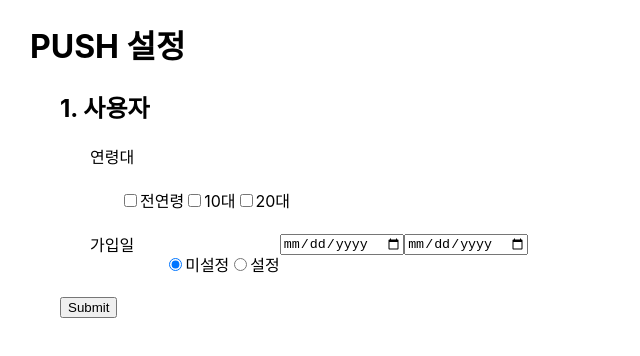
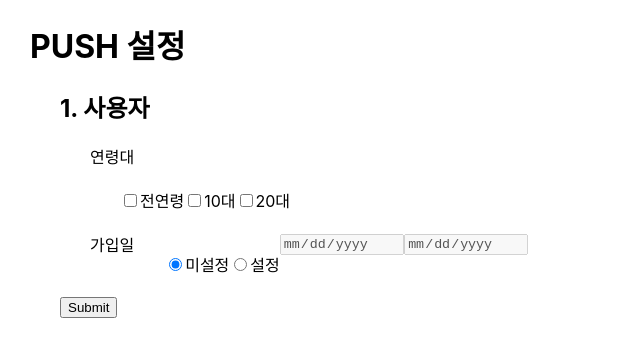
Before and after one commit to seulgiyoon/study-react-hook-form, a React (Create React App) app: page / in a window 1280 px wide. Shown: the top 356 px of the page, without its empty margins (0-640 px from the left). Built offline with nearby package versions, Linux system fonts and the light colour scheme.

Commit message:
Add reset input values

```diff
--- a/src/molecules/DateInputGroup.js
+++ b/src/molecules/DateInputGroup.js
@@ -4,11 +4,11 @@ import React from 'react';
 // import { useFormContext } from 'react-hook-form';
 import { Input } from '../atoms';
 
-export default function DateInputGroup({ inputData, isDisable }) {
+export default function DateInputGroup({ inputData }) {
   return (
     <>
       {inputData.map((item, index) => (
-        <Input key={index} type={'date'} item={item} isDisable={isDisable} />
+        <Input key={index} type={'date'} item={item} />
       ))}
     </>
   );
--- a/src/template/Category1.js
+++ b/src/template/Category1.js
@@ -6,7 +6,6 @@ import { useFormContext } from 'react-hook-form';
 export default function Category1(props) {
   const { getValues, register, watch, reset } = useFormContext();
   const ageData = {
-    // isDisable: watch('member.age[0]', props.all),
     checkboxData: [
       {
         id: 'member_age_select1',
@@ -16,24 +15,45 @@ export default function Category1(props) {
         title: '전연령',
         onChange: () =>
           watch('member.age[0]', props.all)
-            ? reset({ member: { ...getValues().member, age: ['all', false, false] } })
-            : reset({ member: { ...getValues().member, age: [false, false, false] } }),
+            ? reset({
+                member: { ...getValues().member, age: ['all', false, false] },
+              })
+            : reset({
+                member: { ...getValues().member, age: [false, false, false] },
+              }),
       },
       {
         id: 'member_age_select2',
         name: 'member.age[1]',
-        value: '10',
+        value: 'ten',
         register: register,
         title: '10대',
-        isDisable: watch('member.age[0]', props.all),
+        onChange: () =>
+          watch('member.age[2]', props.twenty)
+            ? reset({
+                member: { ...getValues().member, age: ['all', false, false] },
+              })
+            : reset({
+                member: { ...getValues().member, age: [false, 'ten', false] },
+              }),
       },
       {
         id: 'member_age_select3',
         name: 'member.age[2]',
-        value: '20',
+        value: 'twenty',
         register: register,
         title: '20대',
-        isDisable: watch('member.age[0]', props.all),
+        onChange: () =>
+          watch('member.age[1]', props.ten)
+            ? reset({
+                member: { ...getValues().member, age: ['all', false, false] },
+              })
+            : reset({
+                member: {
+                  ...getValues().member,
+                  age: [false, false, 'twenty'],
+                },
+              }),
       },
     ],
   };
@@ -49,10 +69,14 @@ export default function Category1(props) {
         title: '미설정',
         defaultChecked: true,
         onChange: () => {
-          reset(
-            { member: { ...getValues().member, register_start: '', register_end: '' } }
-          )
-        }
+          reset({
+            member: {
+              ...getValues().member,
+              register_start: '',
+              register_end: '',
+            },
+          });
+        },
       },
       {
         id: 'member_register_select2',
@@ -67,15 +91,18 @@ export default function Category1(props) {
         id: 'member_register_start',
         name: 'member.register_start',
         register: register(
-          watch('member.register', props.set) ? { required : 'error' } : null
+          watch('member.register', props.set) ? { required: 'error' } : null,
         ),
+        isDisable: !watch('member.register', props.set),
       },
       {
         id: 'member_register_end',
         name: 'member.register_end',
         register: register({
-          validate: (value) => getValues().member.register_start <= value || 'error message'  // <p>error message</p>
-        })
+          validate: (value) =>
+            getValues().member.register_start <= value || 'error message', // <p>error message</p>
+        }),
+        isDisable: !watch('member.register', props.set),
       },
     ],
   };
```
